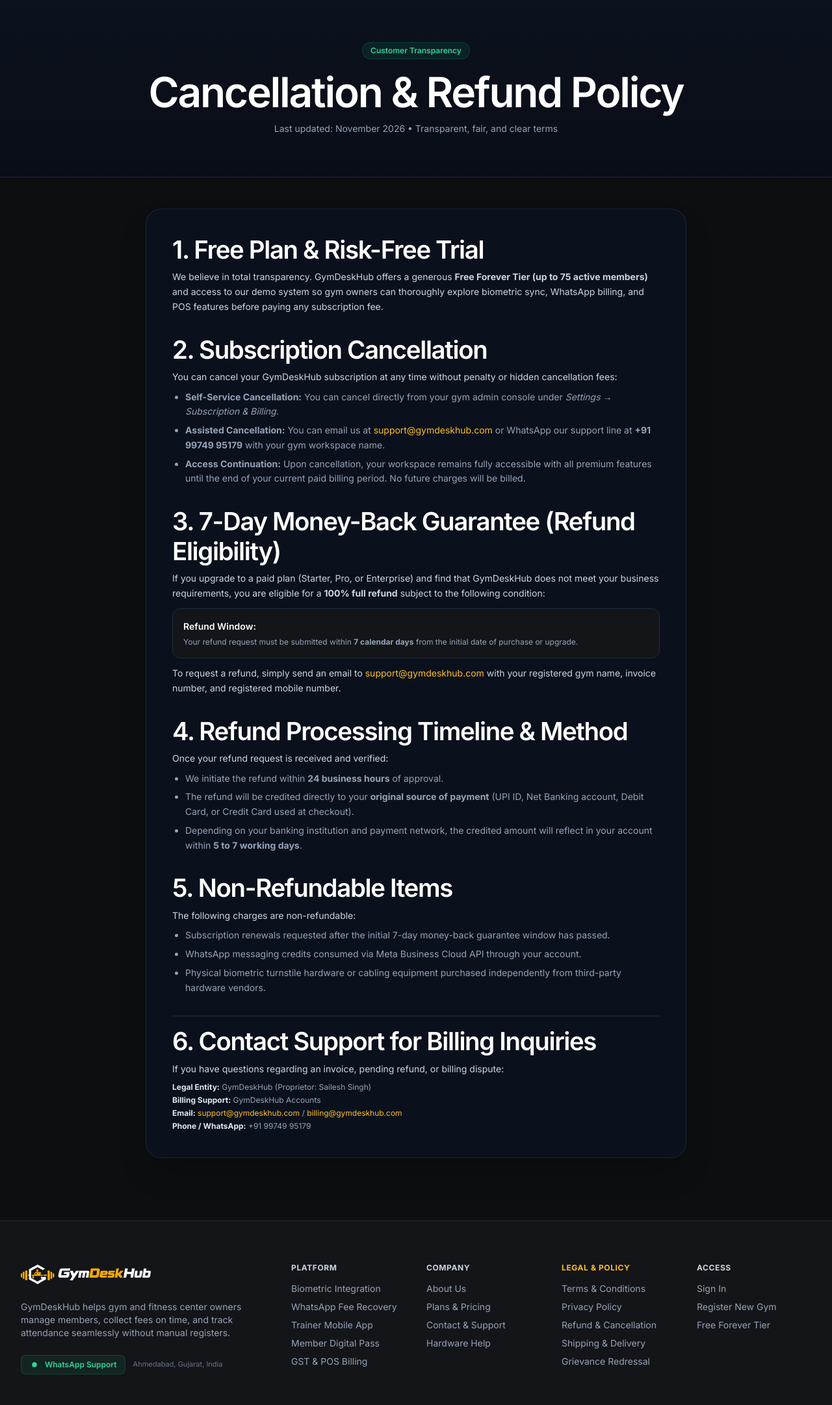
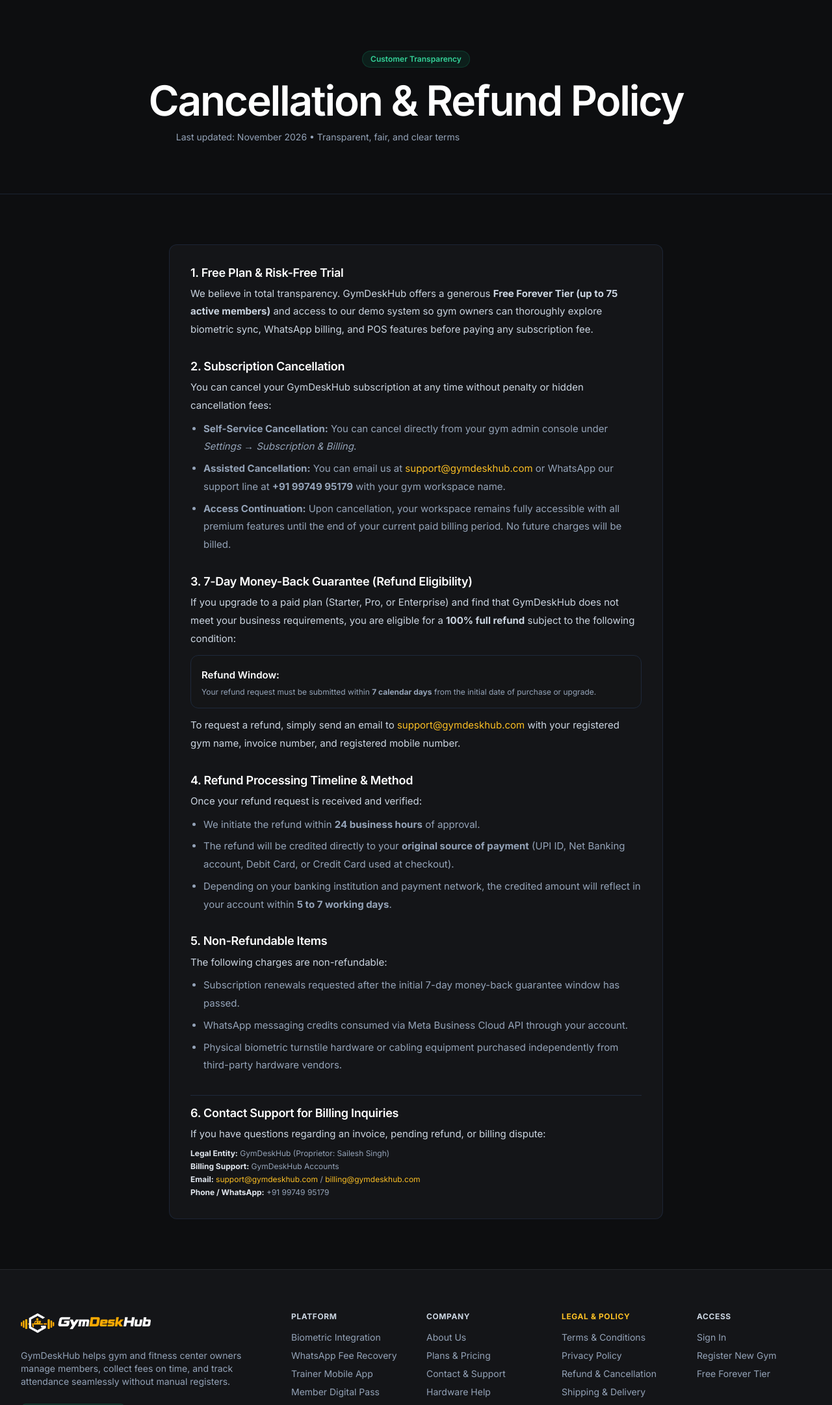
Before and after one commit to SaileshSingh1806/gym-console, a Laravel app: page /refund-policy in a window 1280 px wide. Shown: the part 81-2243 px from the top of the page at 65% size. Run offline with Laravel 12, Linux system fonts and the light colour scheme; data that the repository does not hold is empty; some libraries are stand-ins or nearby versions.

Commit message:
Refine refund-policy page layout and typography

```diff
--- a/resources/views/public/refund-policy.blade.php
+++ b/resources/views/public/refund-policy.blade.php
@@ -4,20 +4,20 @@
     meta-keywords="gymdeskhub refund policy, cancellation policy, saas refund terms"
 >
     {{-- Header --}}
-    <section class="relative pt-12 pb-12 sm:pt-16 sm:pb-16 border-b border-slate-800/80 bg-gradient-to-b from-[#0c121e] to-[#090d16]">
+    <section class="marketing-hero relative pt-12 pb-12 sm:pt-16 sm:pb-16 border-b border-slate-800/80 bg-[#0D0E10]">
         <div class="max-w-4xl mx-auto px-4 sm:px-6 lg:px-8 text-center">
             <div class="inline-flex items-center gap-2 px-3 py-1 rounded-full bg-emerald-500/10 border border-emerald-500/20 text-emerald-400 text-xs font-semibold mb-4">
                 <span>Customer Transparency</span>
             </div>
-            <h1 class="text-3xl sm:text-4xl font-extrabold text-white tracking-tight">Cancellation &amp; Refund Policy</h1>
+            <h1 class="text-3xl sm:text-4xl font-semibold text-white tracking-tight">Cancellation &amp; Refund Policy</h1>
             <p class="mt-3 text-sm text-slate-400">Last updated: November 2026 • Transparent, fair, and clear terms</p>
         </div>
     </section>
 
     {{-- Content --}}
-    <section class="py-12 pb-24">
+    <section class="marketing-section py-12 pb-24">
         <div class="max-w-4xl mx-auto px-4 sm:px-6 lg:px-8">
-            <div class="p-6 sm:p-10 rounded-3xl bg-[#0c121e]/90 border border-slate-800/80 shadow-2xl space-y-8 text-slate-300 text-sm leading-relaxed">
+            <div class="marketing-legal p-5 sm:p-8 rounded-xl bg-[#141518] border border-slate-800/80  space-y-8 text-slate-300 text-sm leading-relaxed">
 
                 <div>
                     <h2 class="text-lg font-bold text-white mb-2">1. Free Plan &amp; Risk-Free Trial</h2>
```
